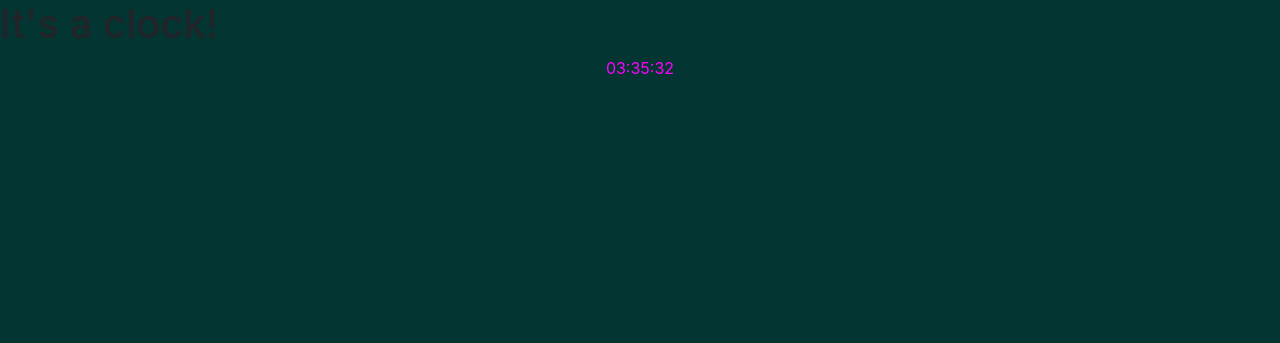
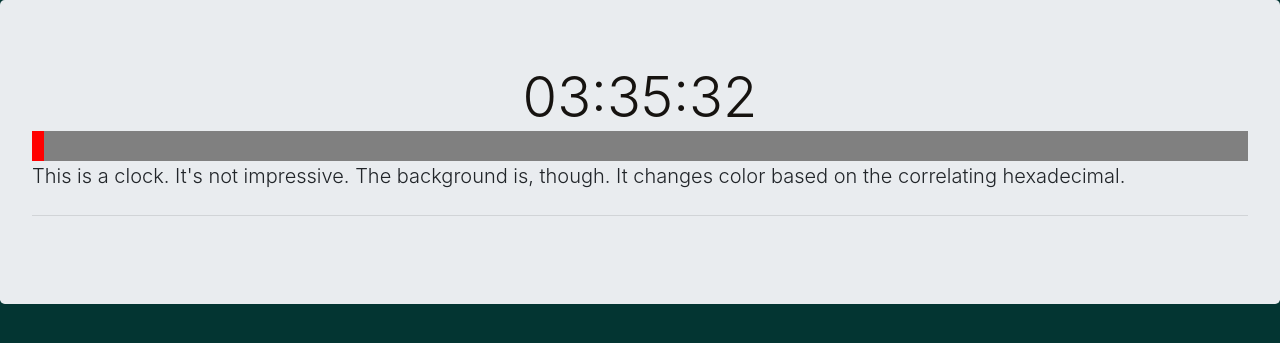
Before and after one commit to SethCWilliams/3.2-js_clock, a Django app: page / in a window 1280 px wide. Shown: the top 343 px of the page. Run offline with Django 3.2, Linux system fonts and the light colour scheme; some libraries are stand-ins or nearby versions.

Commit message:
Tried messing around with some stuff to get the properties to work, and no luck

```diff
--- a/js_clock/Templates/base.html
+++ b/js_clock/Templates/base.html
@@ -10,7 +10,7 @@
 </head>
 <body>
 
-<h1>It's a clock!</h1>
+{#<h1>It's a clock!</h1>#}
 {#<h2>Oh, but it's much more than that.</h2>#}
 {#<h5>No it's not. It's just a clock.</h5>#}
 {% block content %} {% endblock %}
--- a/js_clock/Templates/home.html
+++ b/js_clock/Templates/home.html
@@ -1,8 +1,16 @@
 {% extends 'base.html' %}
 
 {% block content %}
-<div>
-<p id="clock"></p>
+<div class="jumbotron background">
+      <h1 class="display-4" id="clock">Hello, world!</h1>
+      <div class="percent-bar">
+          <div class="bar"></div>
+      </div>
+      <p class="lead">This is a clock. It's not impressive. The background is, though. It changes color based on the correlating
+          hexadecimal. </p>
+      <hr class="my-4">
+
 </div>
 
+
 {% endblock %}
--- a/js_clock/static/main.js
+++ b/js_clock/static/main.js
@@ -17,13 +17,23 @@ function updateClock() {
     background_color = '#' + currentHours + currentMinutes + currentSeconds; //setting background color
     clock = currentHours + ":" + currentMinutes + ":" + currentSeconds;
     document.body.style.background= background_color;
+    document.getElementById('clock').innerHTML=clock;
 
-    document.getElementById('clock').innerHTML=clock;
+
+    var clock_percent = (currentSeconds / 60) * 100;
+
 
     setTimeout(updateClock, 1000); //timeout is saying wait x time and then run it again.
                                             //It works in milliseconds, so it's saying, wait 1000 milliseconds/1second,
                                                 //and run this again.
+    // hexString = currentTime.toString(16);
+    // if (hexString.length % 2) {
+    //     hexString = '0' + hexString;
+    // }
+    // document.getElementById("clock").addEventListener("hover", hexString);
+    console.log(clock_percent)
 }
 
 
+
 updateClock();
--- a/js_clock/static/styles.css
+++ b/js_clock/static/styles.css
@@ -1,6 +1,23 @@
 #clock {
-    color: magenta;
+    color: white;
+    mix-blend-mode: difference;
     text-align: center;
     width: 99%;
     margin: auto;
+
 }
+
+.center {
+    text-align: center;
+}
+
+.percent-bar{
+    width: 100%;
+    background-color: gray;
+}
+
+.bar {
+    width: 1%;
+    height: 30px;
+    background-color: red;
+}
```
